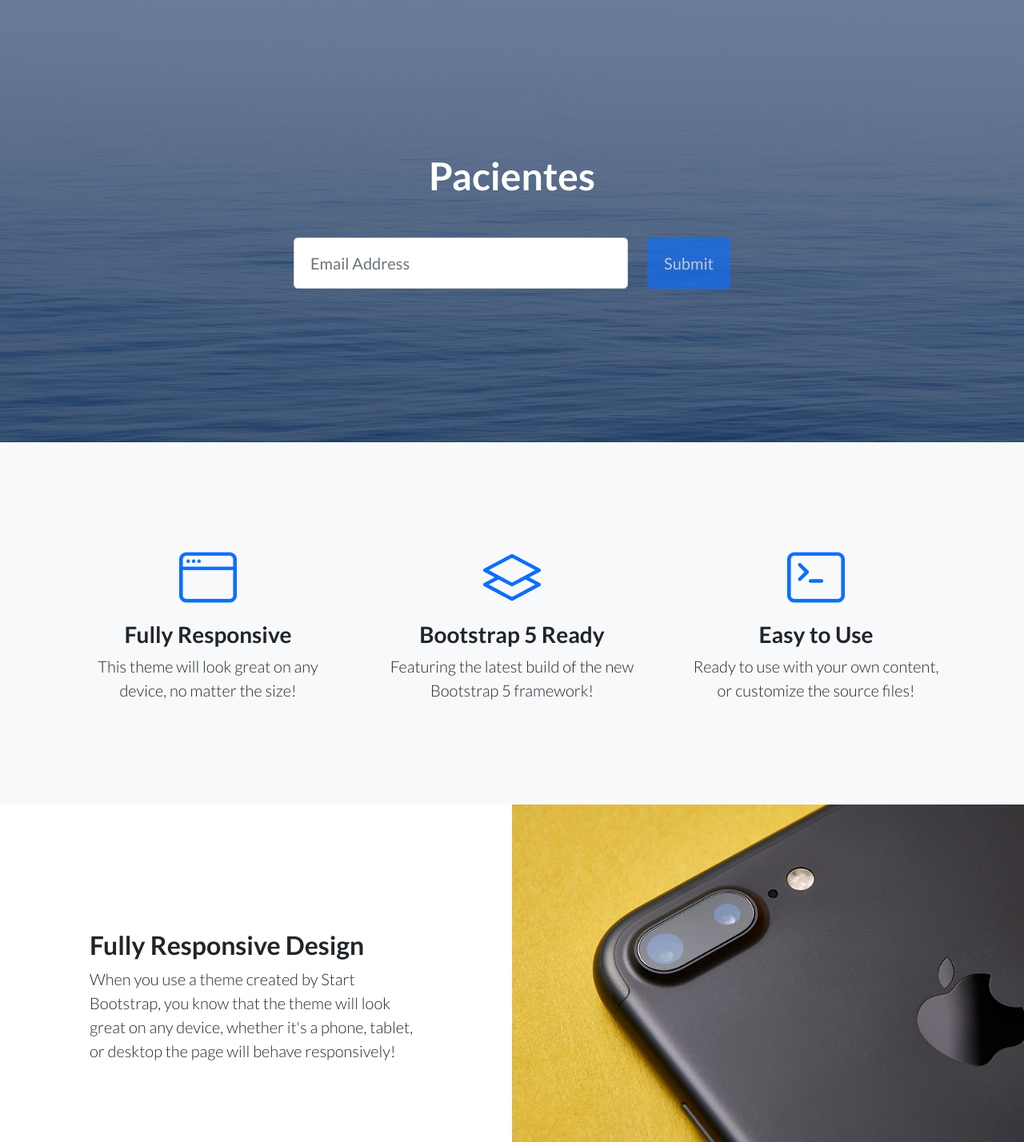
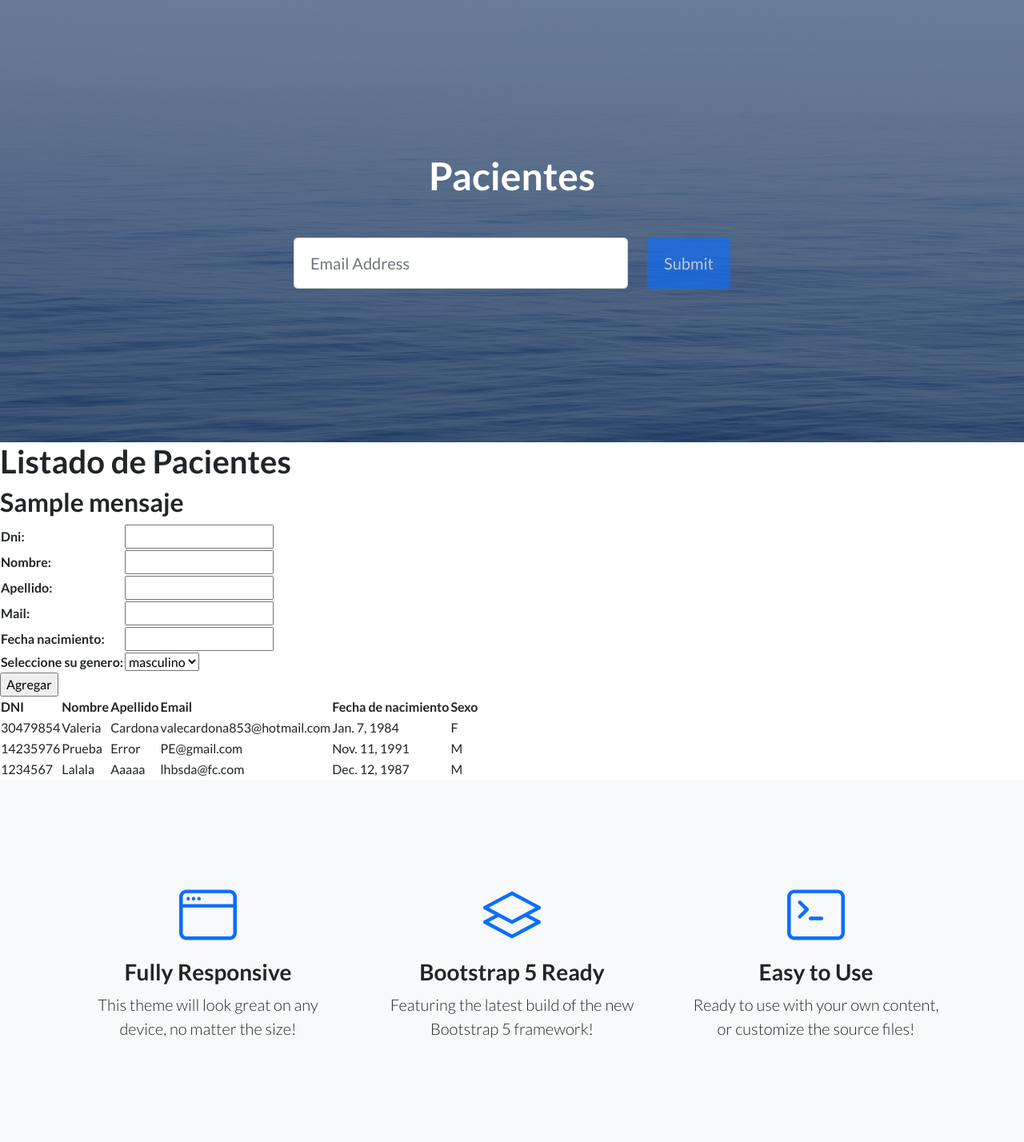
Before and after one commit to maxiarias86/Tercera-PreEntrega-MaximilianoArias, a Django app: template AppEco/templates/AppEco/pacientes.html in a window 1280 px wide. Shown: the part 67-1495 px from the top of the page at 80% size. Run offline with Django 4.2, Linux system fonts and the light colour scheme; data comes from the database, SQL or seed files in the repository; the template is opened without the code that fills it: values that come from a table or form of the project are taken from there, most other values are stand-ins (such as "Sample title", 1, 10 or a date in 2020); parts of the project's set-up code (start-up, migrations or seed data) failed here and were passed over; some libraries are stand-ins or nearby versions.

Commit message:
Anda el formulario pero no html pacientes por los cambios realizados

```diff
--- a/AppEco/forms.py
+++ b/AppEco/forms.py
@@ -1,4 +1,5 @@
 from django import forms
+from AppEco.models import Medico,Paciente
 
 generos = [
     ('M', 'masculino'),
@@ -17,8 +18,8 @@
 
 class FormNuevaEcografia(forms.Form):
     fecha_estudio=forms.DateField()
-    medico=forms.ForeignKey(Medico, null=True, blank=True, on_delete=models.SET_NULL)
-    paciente=forms.ForeignKey(Paciente, on_delete=models.CASCADE)
+    medico=forms.ModelChoiceField(queryset=Medico.objects.all())
+    paciente=forms.ModelChoiceField(queryset=Paciente.objects.all())
     DBP=forms.FloatField()
     CC=forms.FloatField()
     CA=forms.FloatField()
--- a/AppEco/templates/AppEco/pacientes.html
+++ b/AppEco/templates/AppEco/pacientes.html
@@ -7,3 +7,57 @@
 <h1 class="mb-5">Pacientes</h1>
 
 {% endblock %}
+
+{% block contenido_que_cambia %}
+<h1> Listado de Pacientes</h1>
+<h2>{{ mensaje }}</h2>
+<form action="" method="post">
+    {% csrf_token %}
+    <table>
+    {{ form.as_table }} <!-- form.as_p / form.as_ul / form -->
+    </table>
+    <input type="submit" value="Agregar">
+</form>
+
+<table>
+    <thead>
+        <tr>
+            <th>DNI</th>
+            <th>Nombre</th>
+            <th>Apellido</th>
+            <th>Email</th>
+            <th>Fecha de nacimiento</th>
+            <th>Sexo</th>
+        </tr>
+    </thead>
+    <tbody>
+
+
+
+        {% for paciente in pacientes %}
+        <tr>
+
+            <td>
+                {{ paciente.DNI }}
+            </td>
+            <td>
+                {{ paciente.nombre }}
+            </td>
+            <td>
+                {{ paciente.apellido }}
+            </td>
+            <td>
+                {{ paciente.mail }}
+            </td>
+            <td>
+                {{ paciente.fecha_nacimiento }}
+            </td>
+            <td>
+                {{ paciente.sexo }}
+            </td>
+        </tr>
+        {% endfor %}
+    </tbody>
+</table>
+
+{% endblock %}
```
Also changed, not shown: AppEco/views.py (+22 -0 lines).
